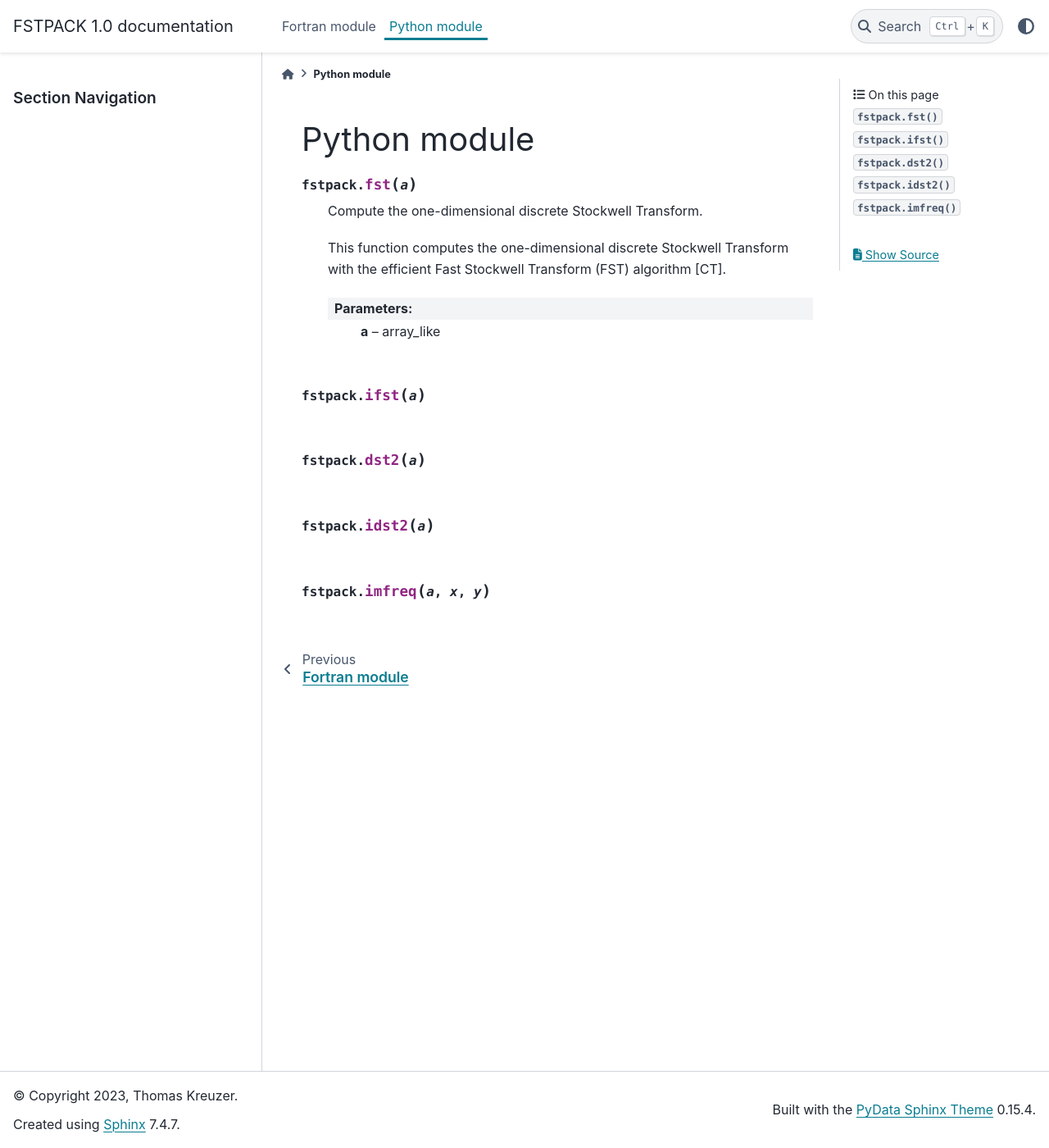
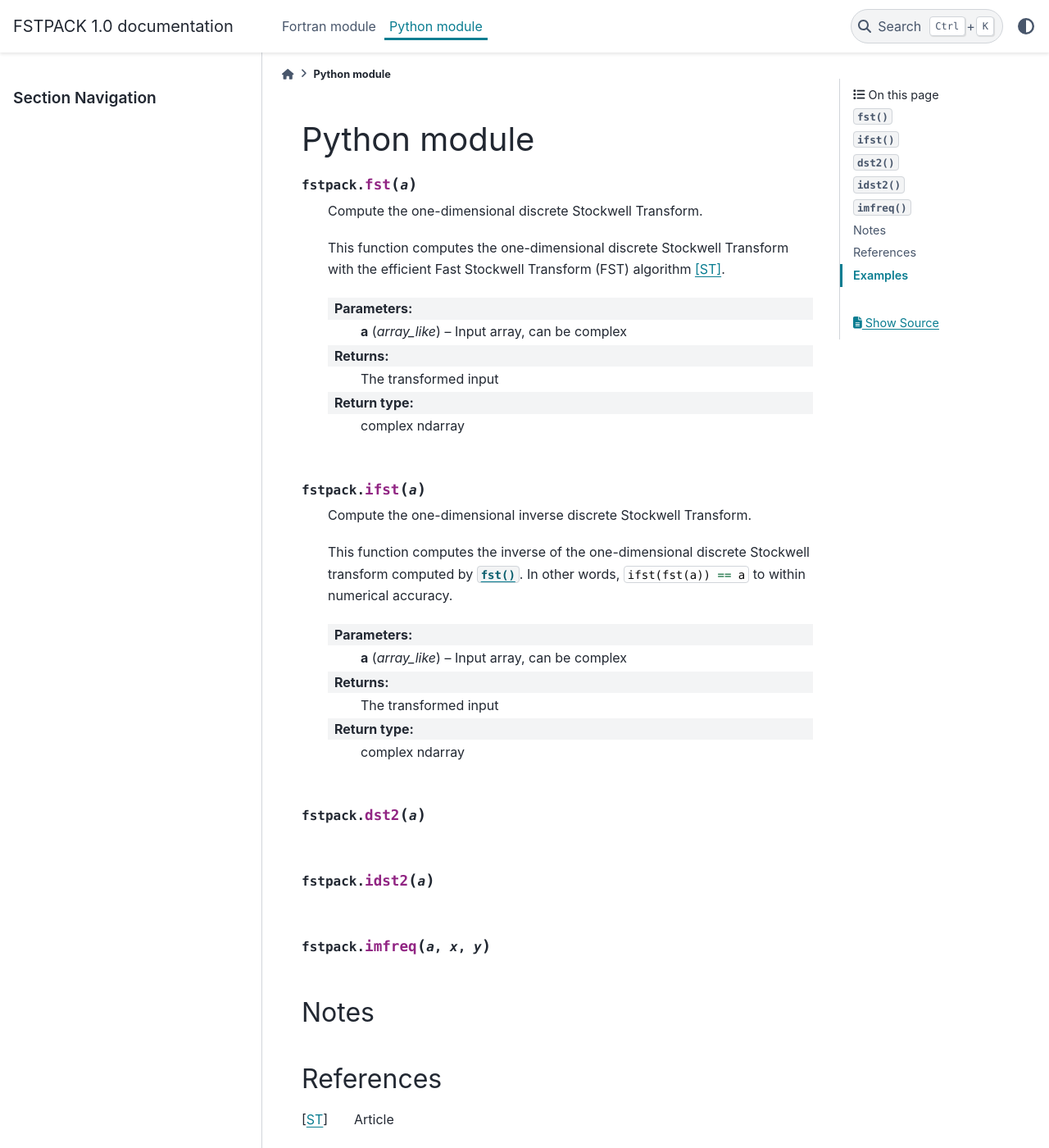
Before and after one commit to thkrz/fstpack, a Sphinx documentation site: the page built from doc/python.rst, in a window 1280 px wide and 1400 px high. Shown: the whole window at 82% size. Built offline with Sphinx 7.4.7 and the PyData theme 0.15.4, drawn with Linux system fonts in a browser that asks for light colours; some of the changed text lies outside the part shown.

Commit message:
All That Glitters

```diff
--- a/doc/python.rst
+++ b/doc/python.rst
@@ -1,18 +1,51 @@
 Python module
 ===================================
+.. role:: python(code)
+   :language: python
 
-.. py:function:: fstpack.fst(a)
+.. py:module:: fstpack
+.. py:function:: fst (a)
 
    Compute the one-dimensional discrete Stockwell Transform.
 
-   This function computes the one-dimensional discrete Stockwell Transform with the efficient Fast Stockwell Transform (FST) algorithm [CT].
+   This function computes the one-dimensional discrete Stockwell Transform with the efficient Fast Stockwell Transform (FST) algorithm [ST]_.
 
-   :param a: array_like
+   :param array_like a: Input array, can be complex
 
-.. py:function:: fstpack.ifst(a)
+   :return: The transformed input
+   :rtype: complex ndarray
 
-.. py:function:: fstpack.dst2(a)
+.. py:function:: ifst(a)
 
-.. py:function:: fstpack.idst2(a)
+   Compute the one-dimensional inverse discrete Stockwell Transform.
 
-.. py:function:: fstpack.imfreq(a, x, y)
+   This function computes the inverse of the one-dimensional discrete Stockwell transform computed by :py:func:`fst`.
+   In other words, :python:`ifst(fst(a)) == a` to within numerical accuracy.
+
+   :param array_like a: Input array, can be complex
+
+   :return: The transformed input
+   :rtype: complex ndarray
+
+.. py:function:: dst2(a)
+
+.. py:function:: idst2(a)
+
+.. py:function:: imfreq(a, x, y)
+
+Notes
+-------------
+
+References
+-------------
+.. [ST] Article
+
+Examples
+-------------
+.. code-block:: python
+
+   >>> np.fft.fft(np.exp(2j * np.pi * np.arange(8) / 8))
+   array([-2.33486982e-16+1.14423775e-17j,  8.00000000e+00-1.25557246e-15j,
+        2.33486982e-16+2.33486982e-16j,  0.00000000e+00+1.22464680e-16j,
+       -1.14423775e-17+2.33486982e-16j,  0.00000000e+00+5.20784380e-16j,
+        1.14423775e-17+1.14423775e-17j,  0.00000000e+00+1.22464680e-16j])
```
Also changed, not shown: 1 other file.
